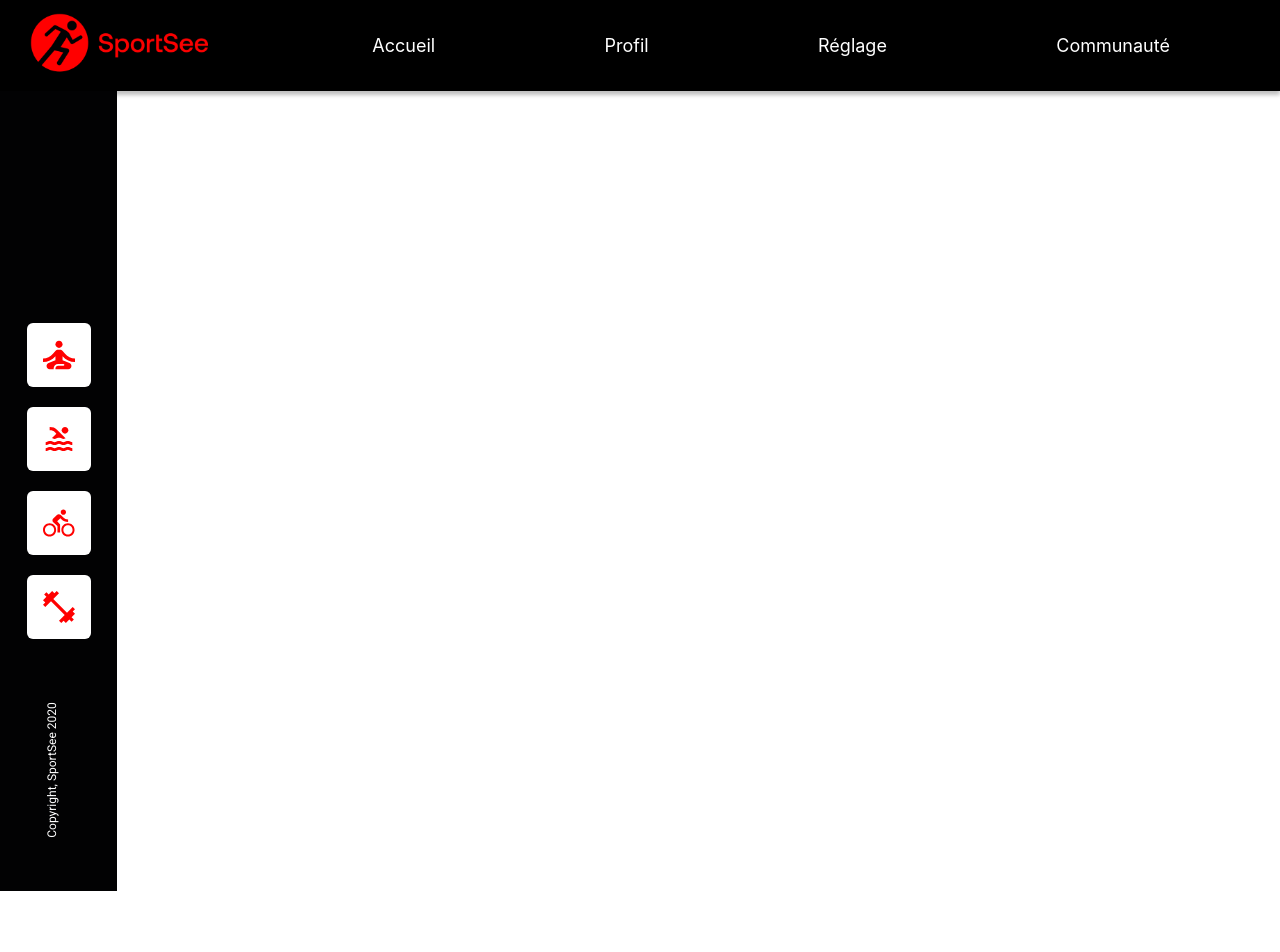
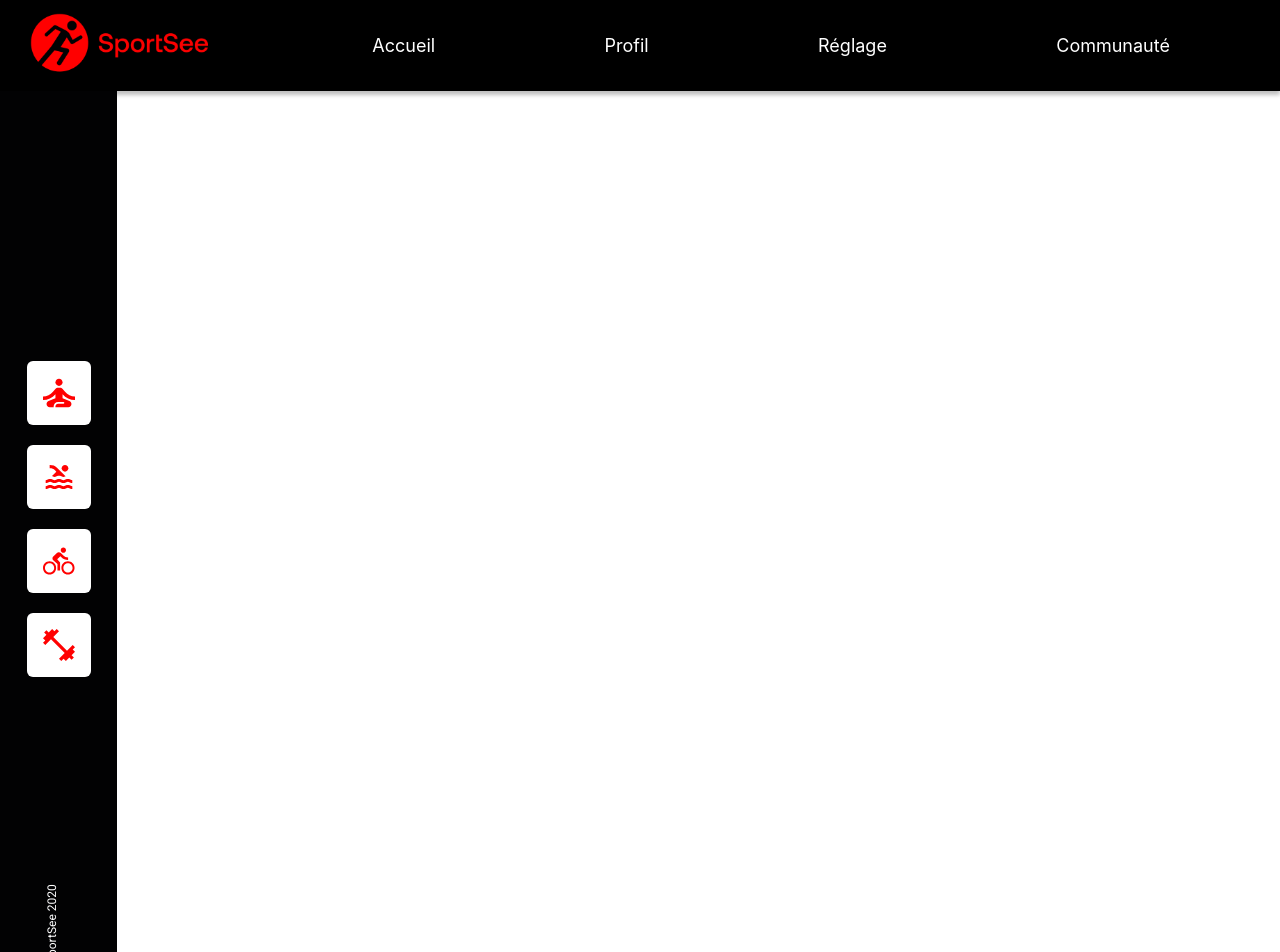
Before and after one commit to McAndra94/SportSee_12_122023, a React (Create React App) app in the folder sportsee/: page / in a window 1280 px wide. Shown: the top 952 px of the page. Before the commit the page ends 891 px from the top, so only its background shows below. Built offline with nearby package versions, Linux system fonts and the light colour scheme.

Commit message:
Update 06/01

```diff
--- a/sportsee/src/styles/NavBar.css
+++ b/sportsee/src/styles/NavBar.css
@@ -1,7 +1,6 @@
 /* NavBar */
 header {
 	display: flex;
-	width: 100%;
 	background-color: black;
 	box-shadow: 0px 4px 4px 0px #00000040;
 }
@@ -47,16 +46,16 @@ header {
 	background-color: #020203;
 	color: #ffffffff;
 	width: 117px;
-	height: 100vh;
-	box-shadow: 0px 4px 0 0px #00000040;
+	height: 1024px;
+	/* box-shadow: 4px 0 0 0px #00000040; */
 }
 
 .leftNav {
 	display: flex;
 	flex-direction: column;
-	align-items: center;
-	justify-content: center;
+	padding-top: 270px;
 	height: 100%;
+	/* justify-content: center; */
 }
 
 .leftNavIcons {
@@ -84,6 +83,7 @@ header {
 	font-family: Roboto;
 	font-size: 12px;
 	font-weight: 500;
+	letter-spacing: 0px;
 	left: 50%;
-	bottom: 5%;
+	bottom: 8%;
 }
--- a/sportsee/src/styles/index.css
+++ b/sportsee/src/styles/index.css
@@ -1,4 +1,6 @@
+html,
 body {
+	width: 100%;
 	margin: 0;
 	padding: 0;
 	font-family: -apple-system, BlinkMacSystemFont, "Segoe UI", "Roboto", "Oxygen",
```
Also changed, not shown: 1 other file (tests, documents, lock files or other folders).
